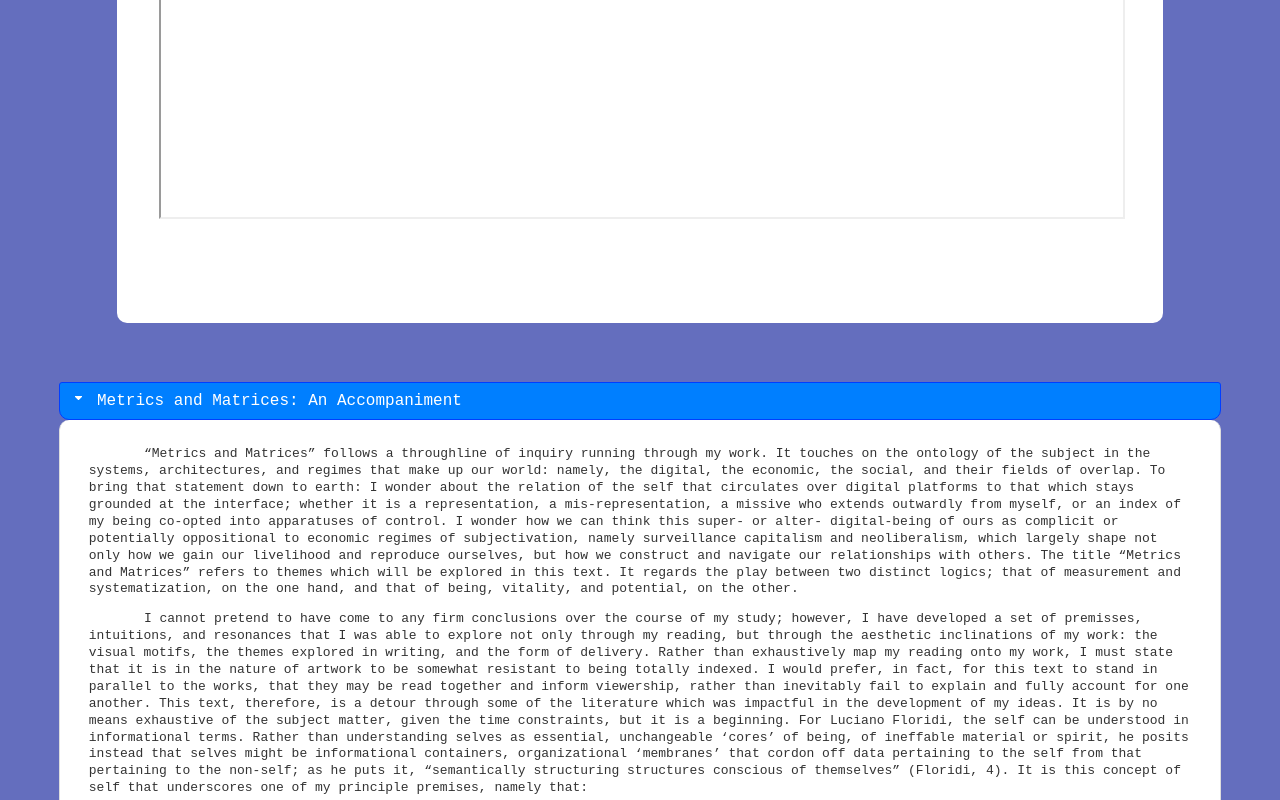
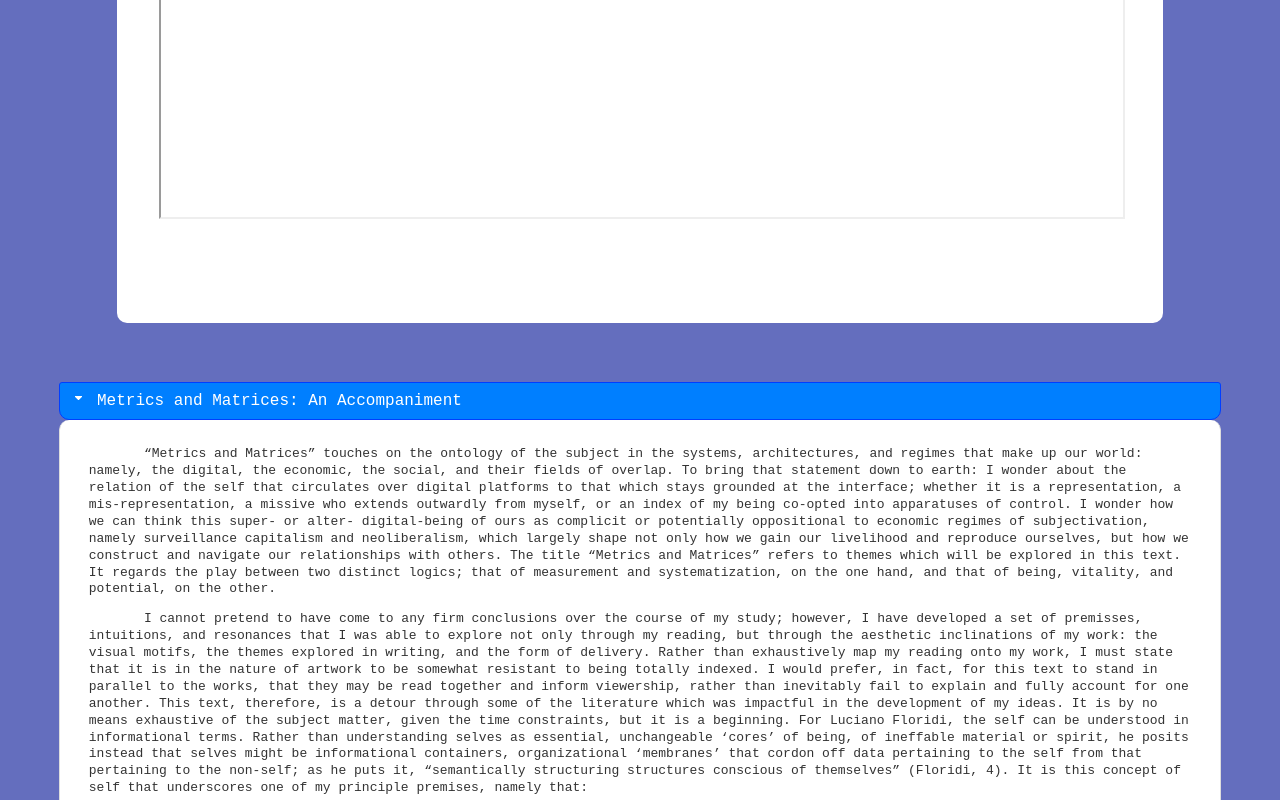
Before and after one commit to JulesGalbraith/sup, a plain HTML site: page independentHomepage.html in a window 1280 px wide. Both pictures are taken after a click on the tab "Metrics and Matrices: An Accompaniment". Shown: the part 928-1728 px from the top of the page. Drawn offline with nearby package versions, Linux system fonts and the light colour scheme; a web font is replaced by a local one.

Commit message:
phrasing

```diff
--- a/independentHomepage.html
+++ b/independentHomepage.html
@@ -34,7 +34,7 @@
   <div id="accordion">
     <h3 class="collapseHeader"> Metrics and Matrices: An Accompaniment</h3>
     <div class="textBackground">
-      <p> “Metrics and Matrices” follows a throughline of inquiry running through my work. It touches on the ontology of the subject in the systems, architectures, and regimes that make up our world: namely, the digital, the
+      <p> “Metrics and Matrices” touches on the ontology of the subject in the systems, architectures, and regimes that make up our world: namely, the digital, the
         economic, the social, and their fields of overlap. To bring that statement down to earth: I wonder about the relation of the self that circulates over digital platforms to that which stays grounded at the interface; whether it is a
         representation, a mis-representation, a missive who extends outwardly from myself, or an index of my being co-opted into apparatuses of control. I wonder how we can think this super- or alter- digital-being of ours as complicit or
         potentially oppositional to economic regimes of subjectivation, namely surveillance capitalism and neoliberalism, which largely shape not only how we gain our livelihood and reproduce ourselves, but how we construct and navigate our
```
